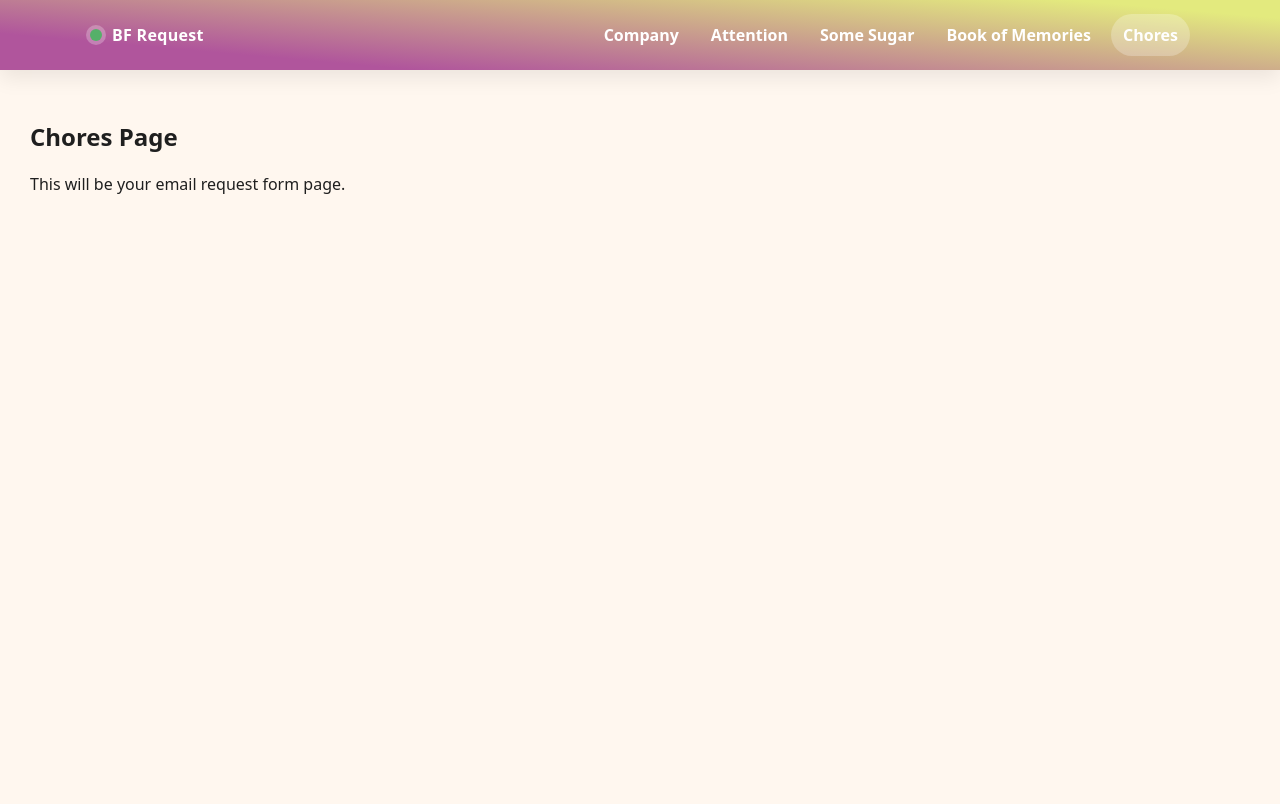
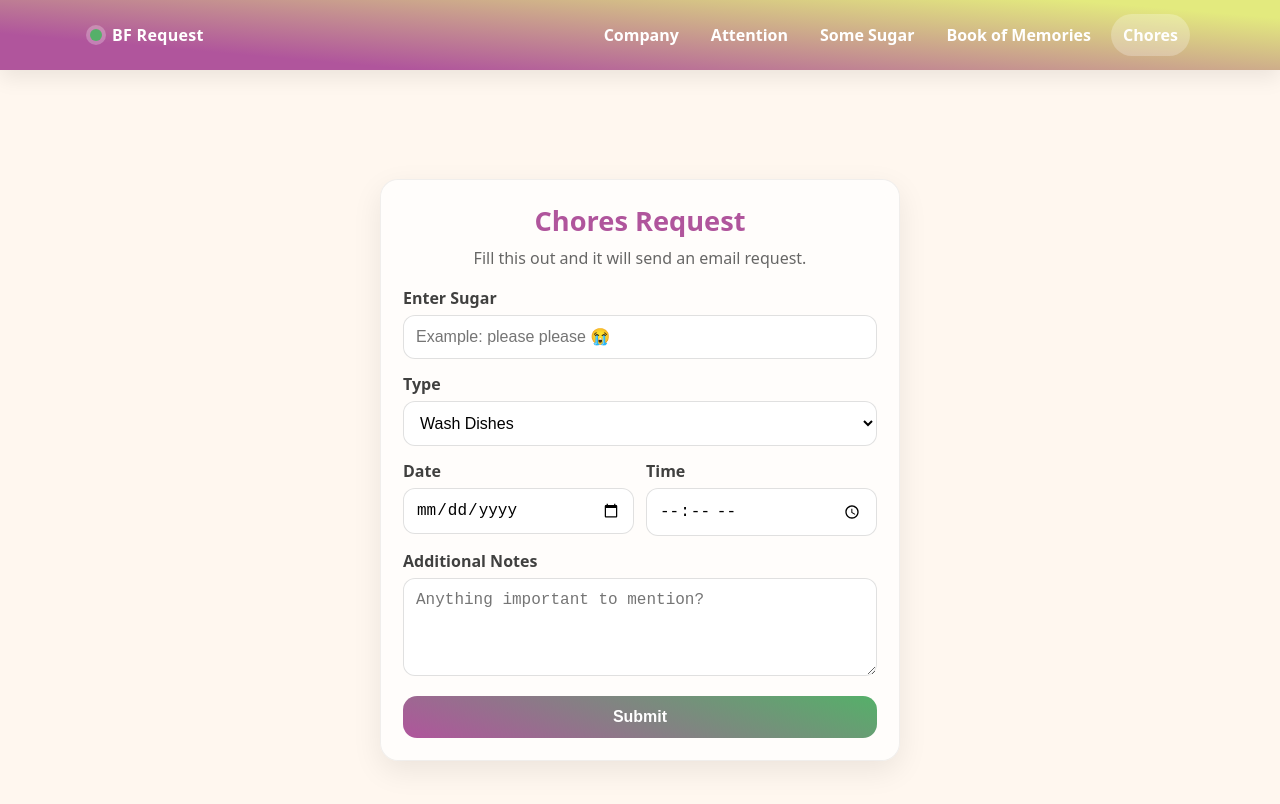
Before and after one commit to GuzmanDsl/K_Requests, a React (Vite) app in the folder k-requests/: page /chores in a window 1280 px wide. Shown: the top 804 px of the page. Built offline with nearby package versions, Linux system fonts and the light colour scheme.

Commit message:
Reacted Chores

```diff
--- a/k-requests/src/App.jsx
+++ b/k-requests/src/App.jsx
@@ -2,15 +2,8 @@ import { BrowserRouter, Routes, Route } from "react-router-dom";
 import Navbar from "./components/Navbar";
 import Home from "./pages/Home";
 import "./styles/theme.css";
+import Chores from "./pages/Chores";
 
-function ChoresPlaceholder() {
-    return (
-        <main style={{ padding: 30 }}>
-            <h2>Chores Page</h2>
-            <p>This will be your email request form page.</p>
-        </main>
-    );
-}
 
 export default function App() {
     return (
@@ -18,7 +11,8 @@ export default function App() {
             <Navbar />
             <Routes>
                 <Route path="/" element={<Home />} />
-                <Route path="/chores" element={<ChoresPlaceholder />} />
+                <Route path="/chores" element={<Chores />} />
+
             </Routes>
         </BrowserRouter>
     );
--- /dev/null
+++ b/k-requests/src/pages/Chores.jsx
@@ -0,0 +1,117 @@
+import { useState } from "react";
+import "../styles/chores.css";
+
+export default function Chores() {
+  const [sugar, setSugar] = useState("");
+  const [type, setType] = useState("dish");
+  const [date, setDate] = useState("");
+  const [time, setTime] = useState("");
+  const [notes, setNotes] = useState("");
+  const [status, setStatus] = useState("");
+  const [loading, setLoading] = useState(false);
+
+  const handleSubmit = async (e) => {
+    e.preventDefault();
+
+    // Basic validation
+    if (!sugar || !type || !date || !time) {
+      setStatus("❌ Please fill out Sugar, Type, Date, and Time.");
+      return;
+    }
+
+    setLoading(true);
+    setStatus("Sending request...");
+
+    try {
+      const res = await fetch("/api/send-email", {
+        method: "POST",
+        headers: { "Content-Type": "application/json" },
+        body: JSON.stringify({ sugar, type, date, time, notes }),
+      });
+
+      const data = await res.json();
+
+      if (!res.ok) {
+        setStatus(`❌ ${data.error || "Failed to send email"}`);
+      } else {
+        setStatus("✅ Request sent successfully!");
+        setSugar("");
+        setType("dish");
+        setDate("");
+        setTime("");
+        setNotes("");
+      }
+    } catch (err) {
+      console.error(err);
+      setStatus("❌ Network error. Could not reach server.");
+    } finally {
+      setLoading(false);
+    }
+  };
+
+  return (
+    <main className="choresMain">
+      <form className="choresCard" onSubmit={handleSubmit}>
+        <h2 className="choresTitle">Chores Request</h2>
+        <p className="choresSub">
+          Fill this out and it will send an email request.
+        </p>
+
+        <div className="field">
+          <label>Enter Sugar</label>
+          <input
+            type="text"
+            value={sugar}
+            onChange={(e) => setSugar(e.target.value)}
+            placeholder="Example: please please 😭"
+          />
+        </div>
+
+        <div className="field">
+          <label>Type</label>
+          <select value={type} onChange={(e) => setType(e.target.value)}>
+            <option value="dish">Wash Dishes</option>
+            <option value="trash">Take out trash</option>
+            <option value="cook">Cook for me</option>
+          </select>
+        </div>
+
+        <div className="twoCol">
+          <div className="field">
+            <label>Date</label>
+            <input
+              type="date"
+              value={date}
+              onChange={(e) => setDate(e.target.value)}
+            />
+          </div>
+
+          <div className="field">
+            <label>Time</label>
+            <input
+              type="time"
+              value={time}
+              onChange={(e) => setTime(e.target.value)}
+            />
+          </div>
+        </div>
+
+        <div className="field">
+          <label>Additional Notes</label>
+          <textarea
+            value={notes}
+            onChange={(e) => setNotes(e.target.value)}
+            placeholder="Anything important to mention?"
+            rows={4}
+          />
+        </div>
+
+        <button className="submitBtn" type="submit" disabled={loading}>
+          {loading ? "Sending..." : "Submit"}
+        </button>
+
+        {status && <p className="status">{status}</p>}
+      </form>
+    </main>
+  );
+}
--- /dev/null
+++ b/k-requests/src/styles/chores.css
@@ -0,0 +1,99 @@
+.choresMain {
+  min-height: 100dvh;
+  padding: 40px 18px;
+  display: grid;
+  place-items: center;
+}
+
+.choresCard {
+  width: 100%;
+  max-width: 520px;
+  background: rgba(255, 255, 255, 0.75);
+  border: 1px solid rgba(0, 0, 0, 0.06);
+  border-radius: var(--radius);
+  box-shadow: var(--shadow);
+  padding: 22px;
+  backdrop-filter: blur(10px);
+}
+
+.choresTitle {
+  margin: 0;
+  font-size: 1.7rem;
+  color: var(--primary-color);
+  text-align: center;
+}
+
+.choresSub {
+  margin: 8px 0 18px;
+  text-align: center;
+  color: var(--muted);
+}
+
+.field {
+  display: flex;
+  flex-direction: column;
+  gap: 6px;
+  margin-bottom: 14px;
+}
+
+.field label {
+  font-weight: 700;
+  color: rgba(0, 0, 0, 0.75);
+}
+
+.field input,
+.field select,
+.field textarea {
+  border: 1px solid rgba(0, 0, 0, 0.12);
+  border-radius: 12px;
+  padding: 12px 12px;
+  font-size: 1rem;
+  outline: none;
+  background: rgba(255, 255, 255, 0.9);
+}
+
+.field input:focus,
+.field select:focus,
+.field textarea:focus {
+  border-color: var(--primary-color);
+  box-shadow: 0 0 0 4px rgba(176, 85, 156, 0.18);
+}
+
+.twoCol {
+  display: grid;
+  grid-template-columns: 1fr 1fr;
+  gap: 12px;
+}
+
+.submitBtn {
+  width: 100%;
+  margin-top: 6px;
+  padding: 12px;
+  border: none;
+  border-radius: 14px;
+  font-size: 1rem;
+  font-weight: 800;
+  color: white;
+  cursor: pointer;
+  background: linear-gradient(
+    20deg,
+    var(--primary-color),
+    var(--secondary-color)
+  );
+  transition: transform 0.15s ease, opacity 0.15s ease;
+}
+
+.submitBtn:hover {
+  transform: translateY(-1px);
+}
+
+.submitBtn:disabled {
+  opacity: 0.7;
+  cursor: not-allowed;
+}
+
+.status {
+  margin-top: 14px;
+  text-align: center;
+  font-weight: 700;
+}
```
Also changed, not shown: k-requests/api/send-email.js (+7 -2 lines).
